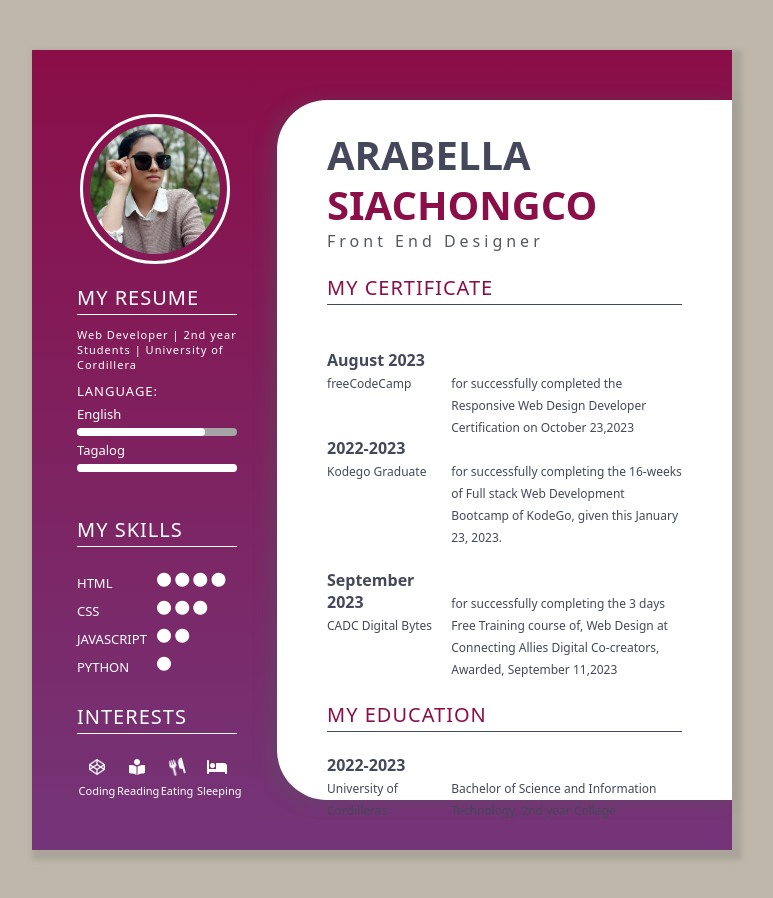
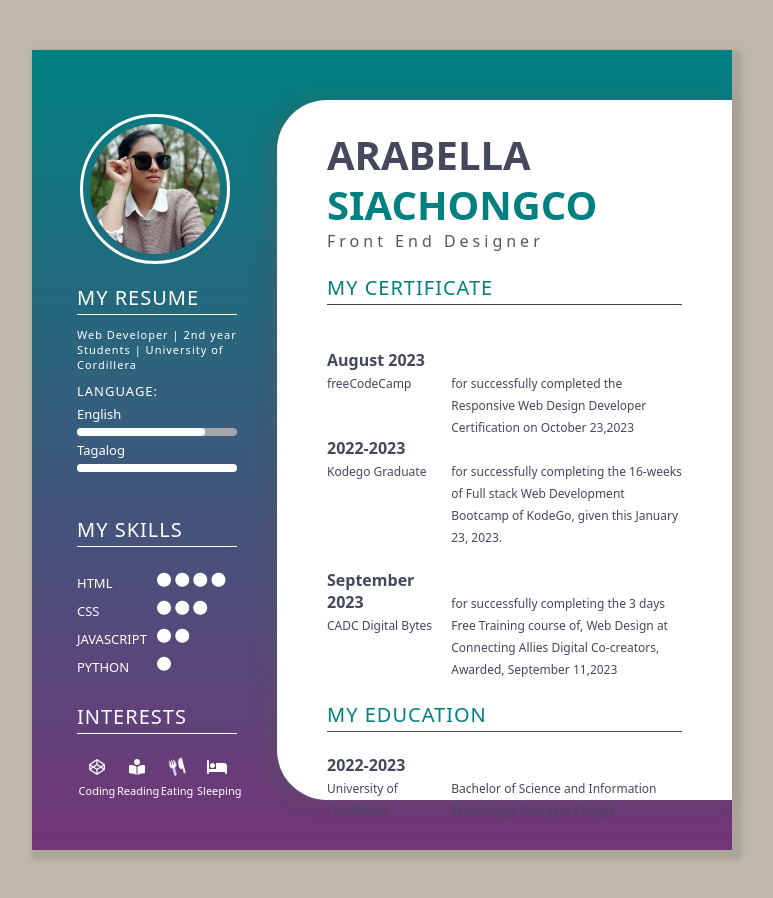
Before and after one commit to ArabellaSiachongco/about-Me, a plain HTML site: page index.html in a window 1280 px wide. Shown: the whole page, without its empty margins (258-1031 px from the left). Drawn offline with Linux system fonts and the light colour scheme.

Commit message:
to fix the colors and the images

```diff
--- a/index.html
+++ b/index.html
@@ -1,3 +1,4 @@
+<!-- resume  -->
 <!DOCTYPE html>
 <html lang="en">
   <head>
@@ -9,14 +10,14 @@
       href="https://cdnjs.cloudflare.com/ajax/libs/font-awesome/6.4.2/css/all.min.css"
     />
     <title>My Resume</title>
-    <link rel="icon" type="image/x-icon" href="me/5.png" />
+    <link rel="icon" type="image/x-icon" href="img/5.png" />
   </head>
   <body>
     <div class="resume-main">
       <div class="left-box">
         <br /><br />
         <div class="profile">
-          <img src="me/self.png" />
+          <img src="img/self.png" />
         </div>
         <div class="content-box">
           <h2>My Resume</h2>
--- a/styles.css
+++ b/styles.css
@@ -1,7 +1,7 @@
 :root{
     --background: #bfb8aa;
     --white: #fff;
-    --one: #8a0e48;
+    --one: #008080;
     --two: #743578;
     --black: #45485b;
     --process: #a5a5a5;
```
Also changed, not shown: img/5.png (renamed from me/5.png), img/self.png (renamed from me/self.png).
